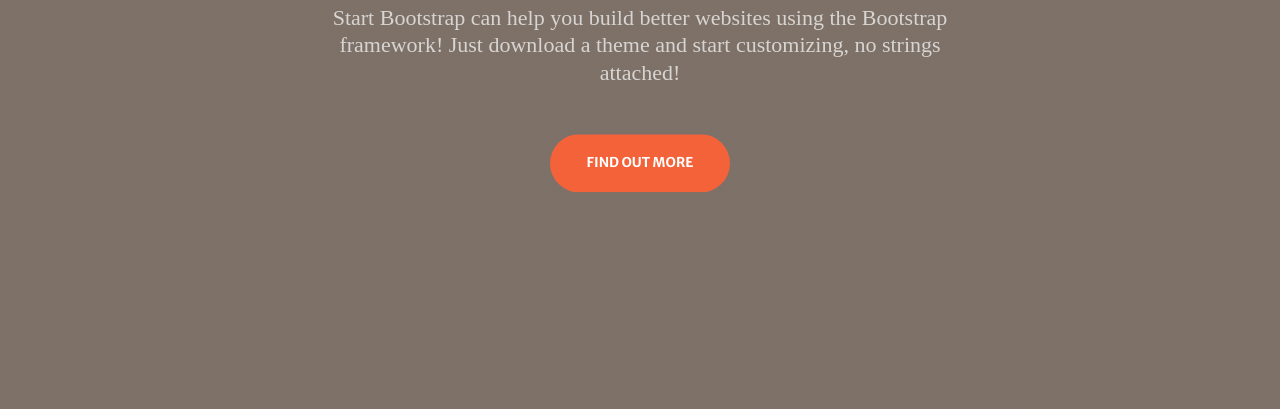
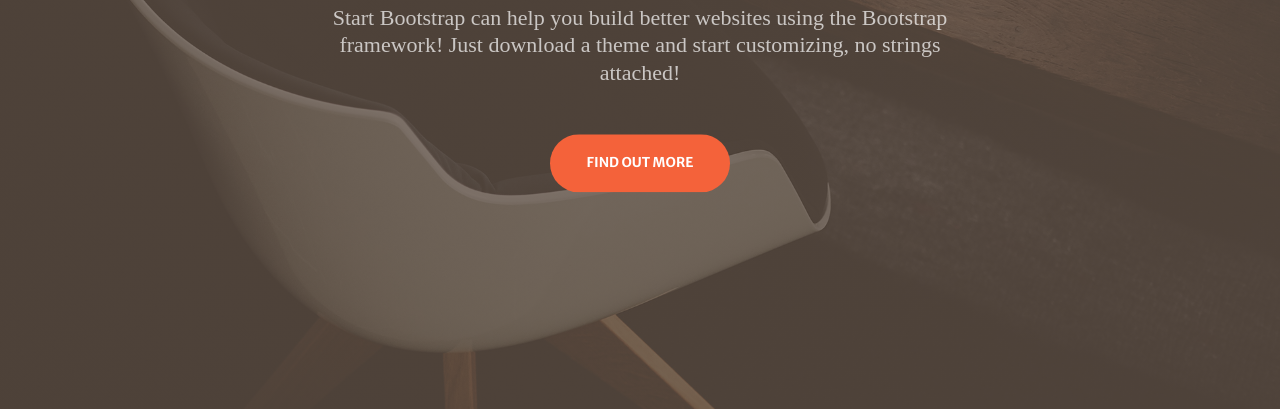
Before and after one commit to Redadaghouj/Sass-Template-Starter, a website: page dist/index.html in a window 1280 px wide. Shown: the part 391-800 px from the top of the page. Drawn offline with nearby package versions, Linux system fonts and the light colour scheme; the site is published under a folder, as on GitHub Pages, so addresses that start at the root find nothing.

Commit message:
first commit

```diff
--- a/scss/main.scss
+++ b/scss/main.scss
@@ -11,7 +11,7 @@
       rgba(92, 77, 66, 0.8) 0%,
       rgba(92, 77, 66, 0.8) 100%
     ),
-    url(/dist/img/bg-masthead.jpg);
+    url(../img/bg-masthead.jpg);
   background-size: cover;
   background-position: center center;
   position: relative;
```
Also changed, not shown: dist/css/style.css.
